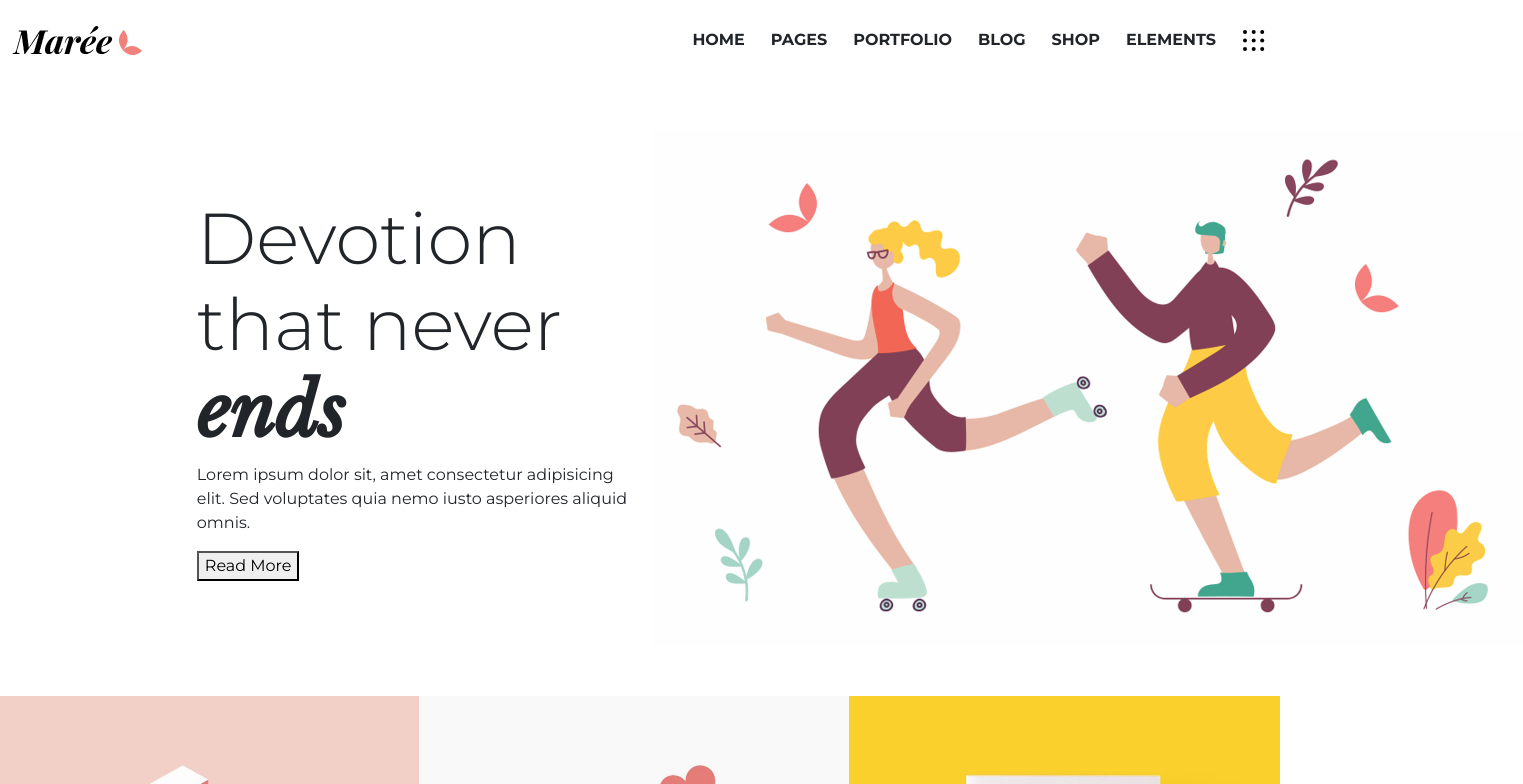
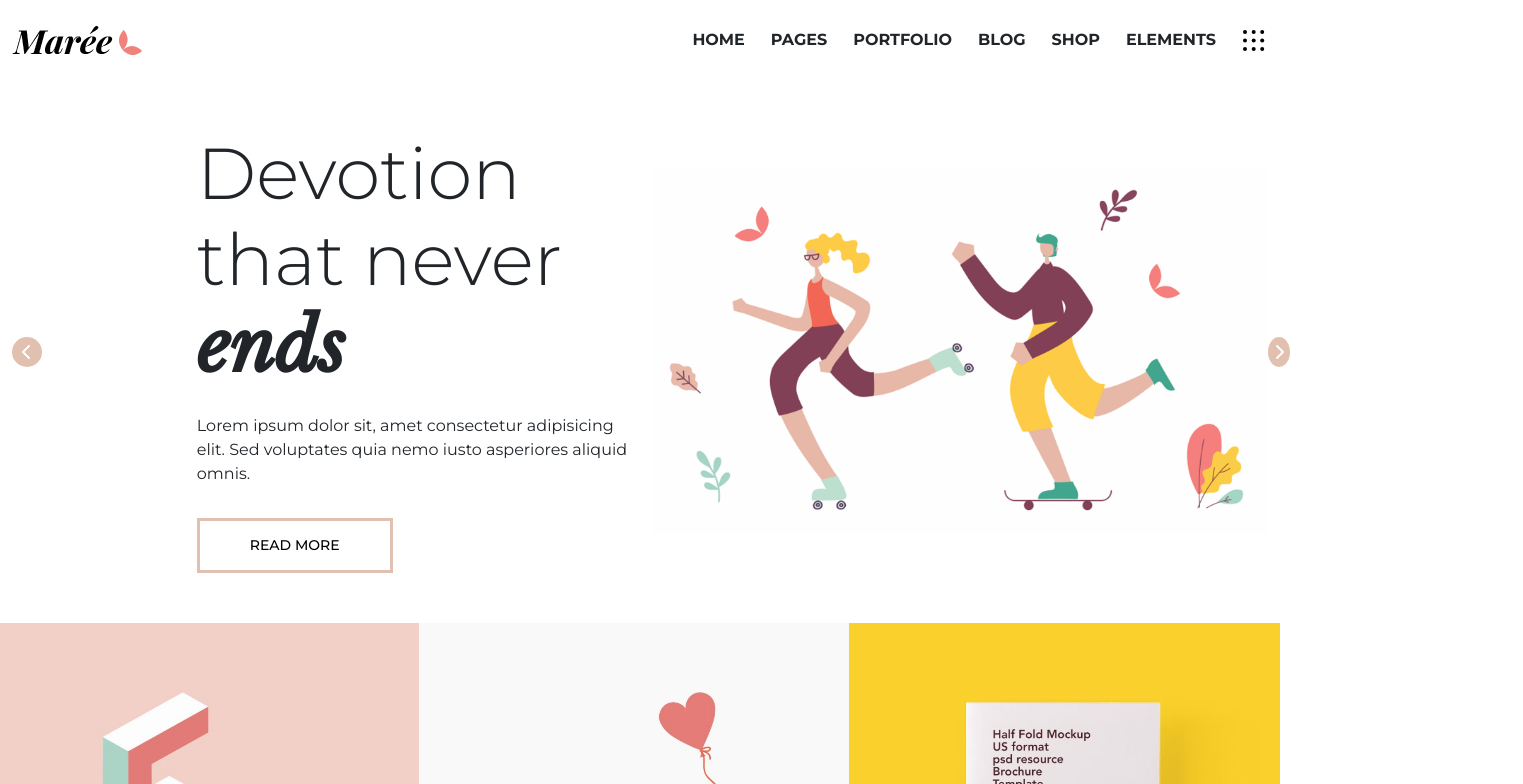
Before and after one commit to TrvMarco/proj-html-vuejs, a Vue app: page / in a window 1280 px wide. Shown: the top 784 px of the page, 1523 px wide, since content can reach past the window. Built offline with nearby package versions, Linux system fonts and the light colour scheme.

Commit message:
Creato bottoni slider Hero

```diff
--- a/src/Components/Sections/MainHeroSlider.vue
+++ b/src/Components/Sections/MainHeroSlider.vue
@@ -2,15 +2,21 @@
   <section class="hero-slider">
     <div class="container-fluid">
     <div class="row align-items-center">
-        <div class="col-lg-6 d-flex justify-content-end">
+        <div class="col-lg-6 d-flex justify-content-between align-items-center">
+            <button class="btn-circle">
+                    <i class="fa-solid fa-chevron-left"></i>
+            </button>
             <div class="hero-text">
-                <h1 class="display-2">Devotion that never <span class="italic-font">ends</span></h1>
-                <p>Lorem ipsum dolor sit, amet consectetur adipisicing elit. Sed voluptates quia nemo iusto asperiores aliquid omnis.</p>
-                <button>Read More</button>
+                <h1 class="display-2 pb-3">Devotion that never <span class="italic-font">ends</span></h1>
+                <p class="pb-3">Lorem ipsum dolor sit, amet consectetur adipisicing elit. Sed voluptates quia nemo iusto asperiores aliquid omnis.</p>
+                <button class="btn-custom btn-border-pink">Read More</button>
             </div>
         </div>
-        <div class="col-lg-6">
-            <img src="../../assets/img/hero-slider.png" alt="Art image slider">
+        <div class="col-lg-6 d-flex justify-content-between align-items-center">
+            <img class="img-fluid" src="../../assets/img/hero-slider.png" alt="Art image slider">
+            <button class="btn-circle">
+                <i class="fa-solid fa-chevron-right"></i>
+            </button>
         </div>
     </div>
   </div>
--- a/src/Components/Sections/MainWorkWithUs.vue
+++ b/src/Components/Sections/MainWorkWithUs.vue
@@ -3,7 +3,7 @@
     <div class="container">
         <h2 class="text-center display-4">Want to work with us? Send us <span class="italic-font">a message!</span></h2>
         <p class="p-2">Lorem ipsum dolor sit amet consectetur adipisicing elit. Quas obcaecati dolorem placeat, quis, exercitationem aliquid accusamus qui, corporis earum harum recusandae dicta. Inventore, corrupti optio! Ea cum fuga accusamus necessitatibus.</p>
-        <button class="btn-green">Contact</button>
+        <button class="btn-custom btn-green">Contact</button>
     </div>
   </section>
 </template>
@@ -16,7 +16,7 @@ export default {
 
 <style lang="scss" scoped>
     section{
-        padding: var(--padding-section);
-        background: var(--main-bg-color);
+      padding: var(--padding-section);
+      background: var(--main-bg-color);
     }
 </style>
--- a/src/assets/Style/global-parts/_buttons.scss
+++ b/src/assets/Style/global-parts/_buttons.scss
@@ -1,13 +1,34 @@
 
+.btn-custom{
+    font-weight: 500;
+    padding: .875rem 3.125rem;
+    font-size: .875rem;
+    text-transform: uppercase;
+    color: #000;
+    border-radius: 0;
+}
 
 // Green button no border font black
-
 .btn-green{
-    padding: .625rem 1.875rem;
-    font-weight: bold;
     background-color: #d8f0e3;
     border: none;
-    font-size: .9375rem;
-    color: #000;
-    text-transform: uppercase;
 }
+
+// White button border pink
+.btn-border-pink{
+    background-color: #fff;
+    border: .1875rem solid #E1C0B0;
+}
+
+// Circle pink button
+.btn-circle{
+    display: flex;
+    align-items: center;
+    justify-content: center;
+    width: 1.875rem;
+    height: 1.875rem;
+    background-color: #E1C0B0;
+    border-radius: 50%;
+    color: #fff;
+    border: none;
+}
```
